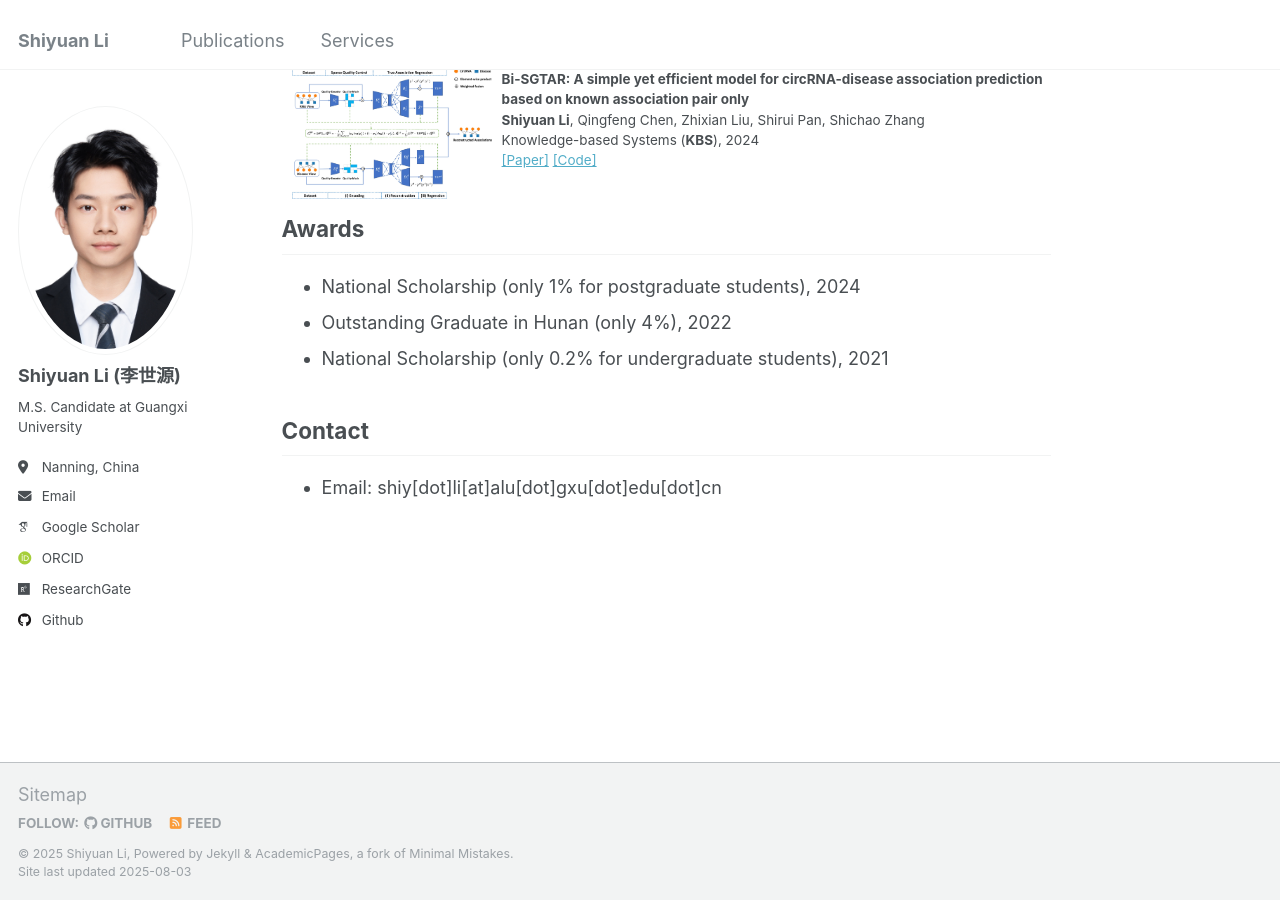
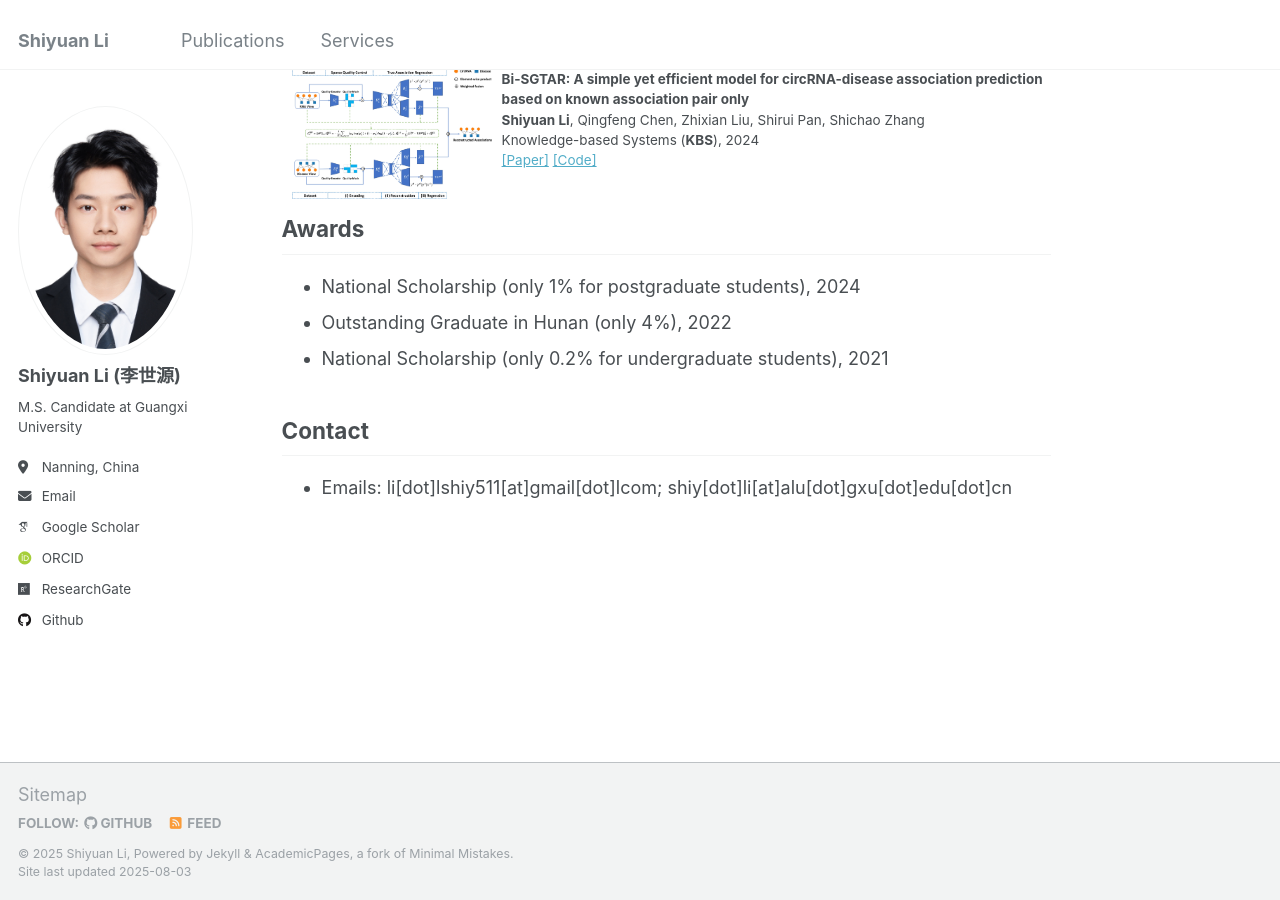
Before and after one commit to Shiy-Li/Shiy-Li.github.io, a Jekyll site: the page built from _pages/about.md, in a window 1280 px wide and 900 px high, scrolled down 1209 px. Built offline with Jekyll 4.4.1, drawn with Linux system fonts in a browser that asks for light colours; some web fonts are replaced.

Commit message:
Update about.md

```diff
--- a/_pages/about.md
+++ b/_pages/about.md
@@ -85,4 +85,4 @@ Awards
 
 Contact
 ------
-* Email: shiy\[dot\]li\[at\]alu\[dot\]gxu\[dot\]edu\[dot\]cn
+* Emails: li\[dot\]lshiy511\[at\]gmail\[dot\]lcom; shiy\[dot\]li\[at\]alu\[dot\]gxu\[dot\]edu\[dot\]cn
```
